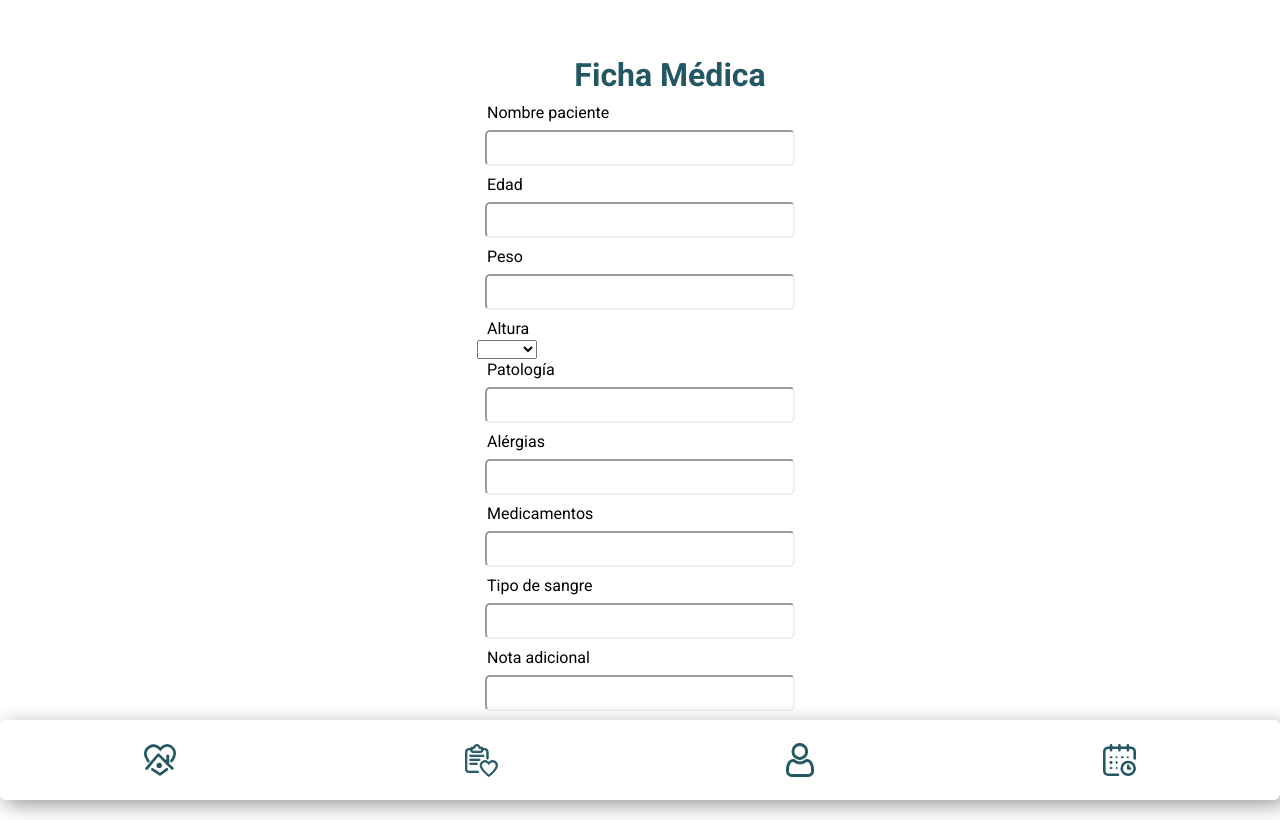
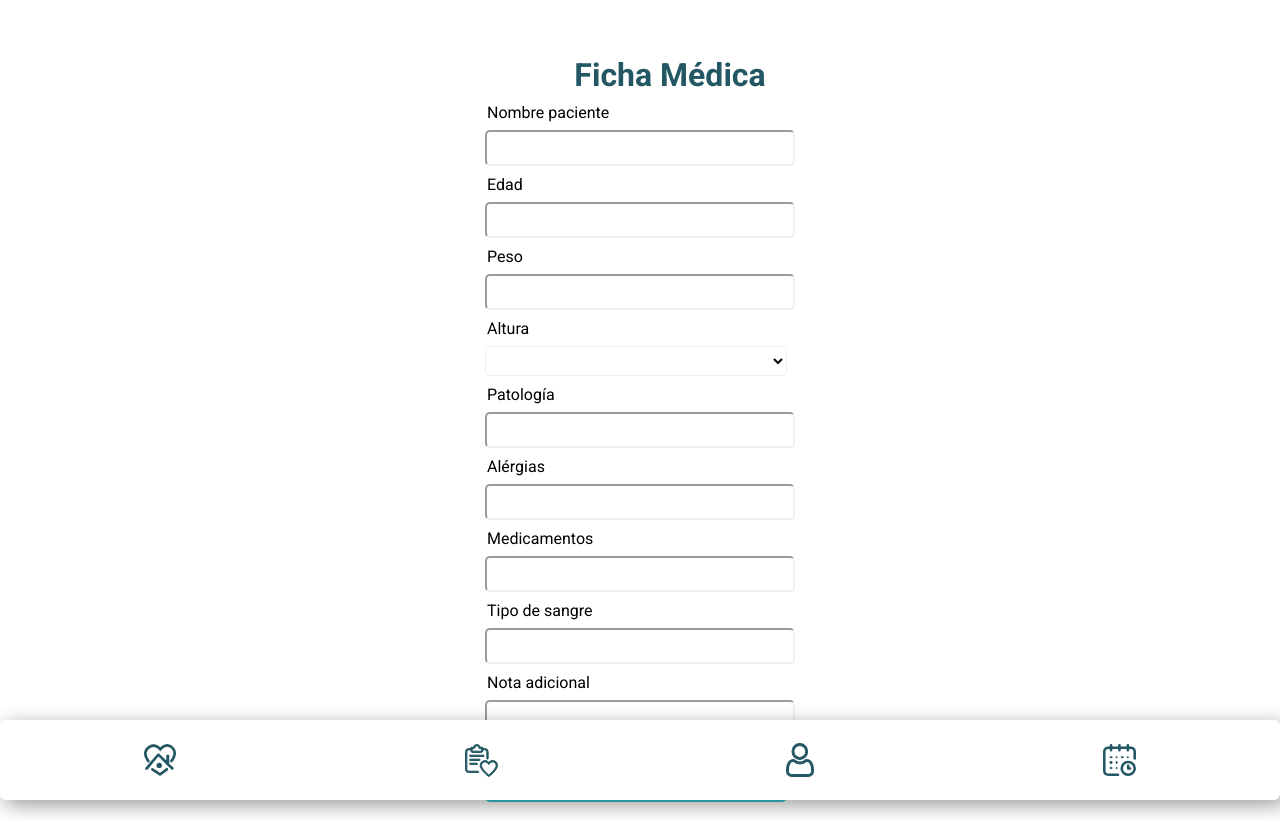
Before and after one commit to dianarojasolis/Glob-Hack, a React (Create React App) app: page /MedicalRecord in a window 1280 px wide. Shown: the top 820 px of the page. Built offline with nearby package versions, Linux system fonts and the light colour scheme.

Commit message:
flata ficha medica

```diff
--- a/src/App.css
+++ b/src/App.css
@@ -22,6 +22,7 @@ label{
 }
 input{
     margin: 8px;
+    background-color: white;
     border-color: #EFEFEF;;
     width: 302px;
     height: 30px;
@@ -29,7 +30,16 @@ input{
     border: 0,5px;
 
 }
+.selectHeight{
 
+    background-color: white;
+    margin: 8px;
+    border-color: #EFEFEF;;
+    width: 302px;
+    height: 30px;
+    border-radius: 5px;
+    border: 0,5px;
+}
 .Logo{
     margin: 20px;
     width: 142px;
@@ -50,8 +60,7 @@ input{
 }
 
 .Prevension{
-
-    color: white;
+    background-color: white;
     margin: 8px;
     border-color: #EFEFEF;;
     width: 302px;
--- a/src/Components/MedicalRecord.jsx
+++ b/src/Components/MedicalRecord.jsx
@@ -139,7 +139,7 @@ const MedicalRecord = () => {
             <label>Altura</label>
             </div>
             <div>
-            <select value={height} onChange={(e) => setHeight(e.target.value)}>
+            <select className="selectHeight" value={height} onChange={(e) => setHeight(e.target.value)}>
               <option value="select"></option>
               <option value="1,60m">1,60m</option>
               <option value="1,60m">1,65m</option>
```
